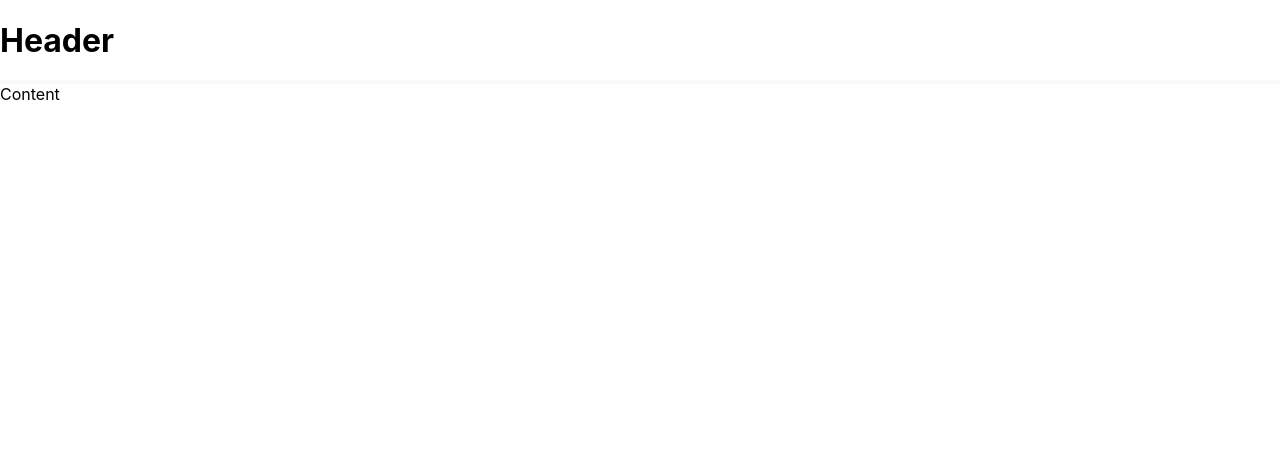
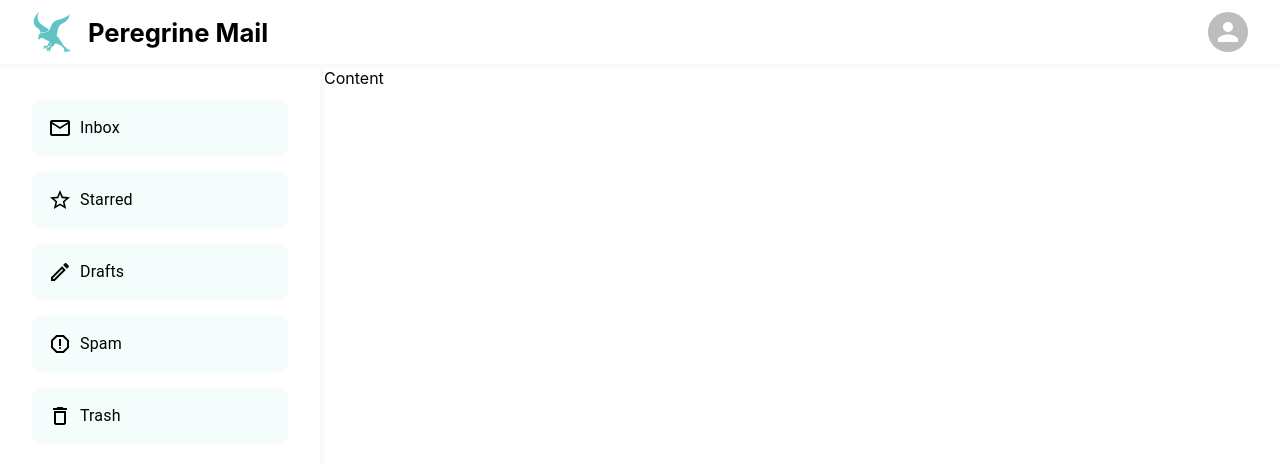
Before and after one commit to SergeyOcheretenko/peregrine-mail-frontend, a React (Create React App) app: page /messages in a window 1280 px wide. Shown: the top 464 px of the page. Built offline with nearby package versions, Linux system fonts and the light colour scheme.

Commit message:
feat: create navigation bar, add mui

```diff
--- a/package.json
+++ b/package.json
@@ -3,6 +3,11 @@
   "version": "0.1.0",
   "private": true,
   "dependencies": {
+    "@emotion/react": "^11.11.3",
+    "@emotion/styled": "^11.11.0",
+    "@mui/icons-material": "^5.15.10",
+    "@mui/material": "^5.15.10",
+    "@mui/styled-engine-sc": "^6.0.0-alpha.17",
     "@testing-library/jest-dom": "^5.17.0",
     "@testing-library/react": "^13.4.0",
     "@testing-library/user-event": "^13.5.0",
--- a/src/components/layout/Header/Header.styles.ts
+++ b/src/components/layout/Header/Header.styles.ts
@@ -1,7 +1,31 @@
-import styled from 'styled-components';
+import { Avatar, styled } from '@mui/material';
+import { ReactComponent as PeregrineSvg } from '../../../assets/icons/svg/peregrine.svg';
 
-export const HeaderRoot = styled.header`
-  width: 100%;
-  height: 5rem;
+export const HeaderRoot = styled('header')`
+  display: flex;
+  justify-content: space-between;
+  height: 4rem;
+  align-items: center;
   border-bottom: 0.25rem solid #f7fbfc;
+  padding: 0 2rem;
 `;
+
+export const PlatformInfoContainer = styled('div')`
+  display: flex;
+  align-items: center;
+  gap: 1rem;
+`;
+
+export const PlatformIcon = styled(PeregrineSvg)`
+  width: 2.5rem;
+  height: 2.5rem;
+  fill: #60c3c5;
+`;
+
+export const PlatformTitle = styled('h1')`
+  font-size: 1.6rem;
+`;
+
+export const AvatarIcon = styled(Avatar)`
+  cursor: pointer;
+`;
--- a/src/components/layout/Header/Header.tsx
+++ b/src/components/layout/Header/Header.tsx
@@ -1,9 +1,73 @@
-import { HeaderRoot } from './Header.styles';
+import { Menu, MenuItem } from '@mui/material';
+import {
+  AvatarIcon,
+  HeaderRoot,
+  PlatformIcon,
+  PlatformInfoContainer,
+  PlatformTitle,
+} from './Header.styles';
+import { useState } from 'react';
 
 export default function Header(): JSX.Element {
+  const [anchorElement, setAnchorElement] = useState<HTMLElement>();
+
+  const open = Boolean(anchorElement);
+  const handleClick = (event: React.MouseEvent<HTMLElement>) => {
+    setAnchorElement(event.currentTarget);
+  };
+  const handleClose = () => {
+    setAnchorElement(undefined);
+  };
+
   return (
     <HeaderRoot>
-      <h1>Header</h1>
+      <PlatformInfoContainer>
+        <PlatformIcon />
+        <PlatformTitle>Peregrine Mail</PlatformTitle>
+      </PlatformInfoContainer>
+
+      {/* <UserMenu /> */}
+      <AvatarIcon onClick={handleClick} />
+
+      <Menu
+        anchorEl={anchorElement}
+        id="account-menu"
+        open={open}
+        onClose={handleClose}
+        onClick={handleClose}
+        slotProps={{
+          paper: {
+            elevation: 0,
+            sx: {
+              overflow: 'visible',
+              filter: 'drop-shadow(0px 0px 2px rgba(0,0,0,0.32))',
+              mt: 1.5,
+              '& .MuiAvatar-root': {
+                width: 32,
+                height: 32,
+                ml: -0.5,
+                mr: 1,
+              },
+              '&::before': {
+                content: '""',
+                display: 'block',
+                position: 'absolute',
+                top: 0,
+                right: 14,
+                width: 10,
+                height: 10,
+                bgcolor: 'background.paper',
+                transform: 'translateY(-50%) rotate(45deg)',
+                zIndex: 0,
+              },
+            },
+          },
+        }}
+        transformOrigin={{ horizontal: 'right', vertical: 'top' }}
+        anchorOrigin={{ horizontal: 'right', vertical: 'bottom' }}
+      >
+        <MenuItem onClick={handleClose}>Connect new account</MenuItem>
+      </Menu>
     </HeaderRoot>
   );
 }
--- /dev/null
+++ b/src/components/layout/MessagesNavigationBar/MessagesNavigationBar.styles.ts
@@ -0,0 +1,24 @@
+import { Typography, styled } from '@mui/material';
+
+export const MessagesNavigationBarRoot = styled('div')`
+  width: 20rem;
+  border-right: 0.25rem solid #f7fbfc;
+  padding-top: 2rem;
+  display: flex;
+  flex-direction: column;
+  align-items: center;
+  gap: 1rem;
+  cursor: pointer;
+`;
+
+export const MessagesNavigationBarItem = styled('div')`
+  width: 14rem; // will be 16rem with padding
+  background-color: #f4fdfc;
+  border-radius: 0.5rem;
+  display: flex;
+  align-items: center;
+  padding: 1rem;
+  gap: 0.5rem;
+`;
+
+export const MessagesNavigationBarItemTypography = styled(Typography)``;
--- /dev/null
+++ b/src/components/layout/MessagesNavigationBar/MessagesNavigationBar.tsx
@@ -0,0 +1,57 @@
+import React from 'react';
+import {
+  MessagesNavigationBarItem,
+  MessagesNavigationBarItemTypography,
+  MessagesNavigationBarRoot,
+} from './MessagesNavigationBar.styles';
+import {
+  DeleteOutline,
+  EditOutlined,
+  EmailOutlined,
+  MessageOutlined,
+  ReportGmailerrorredOutlined,
+  StarOutline,
+  StopOutlined,
+  WarningOutlined,
+} from '@mui/icons-material';
+
+export default function MessagesNavigationBar(): JSX.Element {
+  return (
+    <MessagesNavigationBarRoot>
+      <MessagesNavigationBarItem>
+        <EmailOutlined />
+        <MessagesNavigationBarItemTypography>
+          Inbox
+        </MessagesNavigationBarItemTypography>
+      </MessagesNavigationBarItem>
+
+      <MessagesNavigationBarItem>
+        <StarOutline />
+        <MessagesNavigationBarItemTypography>
+          Starred
+        </MessagesNavigationBarItemTypography>
+      </MessagesNavigationBarItem>
+
+      <MessagesNavigationBarItem>
+        <EditOutlined />
+        <MessagesNavigationBarItemTypography>
+          Drafts
+        </MessagesNavigationBarItemTypography>
+      </MessagesNavigationBarItem>
+
+      <MessagesNavigationBarItem>
+        <ReportGmailerrorredOutlined />
+        <MessagesNavigationBarItemTypography>
+          Spam
+        </MessagesNavigationBarItemTypography>
+      </MessagesNavigationBarItem>
+
+      <MessagesNavigationBarItem>
+        <DeleteOutline />
+        <MessagesNavigationBarItemTypography>
+          Trash
+        </MessagesNavigationBarItemTypography>
+      </MessagesNavigationBarItem>
+    </MessagesNavigationBarRoot>
+  );
+}
--- a/src/components/layout/PageLayout/PageLayout.styles.ts
+++ b/src/components/layout/PageLayout/PageLayout.styles.ts
@@ -3,9 +3,12 @@ import styled from 'styled-components';
 export const PageLayoutRoot = styled.div`
   display: flex;
   flex-direction: column;
+  height: 100vh;
+  // min-height: 100vh;
 `;
 
 export const PageLayoutContent = styled.div`
+  display: flex;
   background-color: #fff;
   height: 100%;
 `;
--- a/src/components/layout/PageLayout/PageLayout.tsx
+++ b/src/components/layout/PageLayout/PageLayout.tsx
@@ -1,4 +1,5 @@
 import Header from '../Header/Header';
+import MessagesNavigationBar from '../MessagesNavigationBar/MessagesNavigationBar';
 import { PageLayoutContent, PageLayoutRoot } from './PageLayout.styles';
 
 type PageLayoutProps = {
@@ -9,7 +10,10 @@ export default function PageLayout({ children }: PageLayoutProps): JSX.Element {
   return (
     <PageLayoutRoot>
       <Header />
-      <PageLayoutContent>{children}</PageLayoutContent>
+      <PageLayoutContent>
+        <MessagesNavigationBar />
+        {children}
+      </PageLayoutContent>
     </PageLayoutRoot>
   );
 }
```
Also changed, not shown: src/assets/icons/svg/peregrine.svg (added), 1 other file (tests, documents, lock files or other folders).
